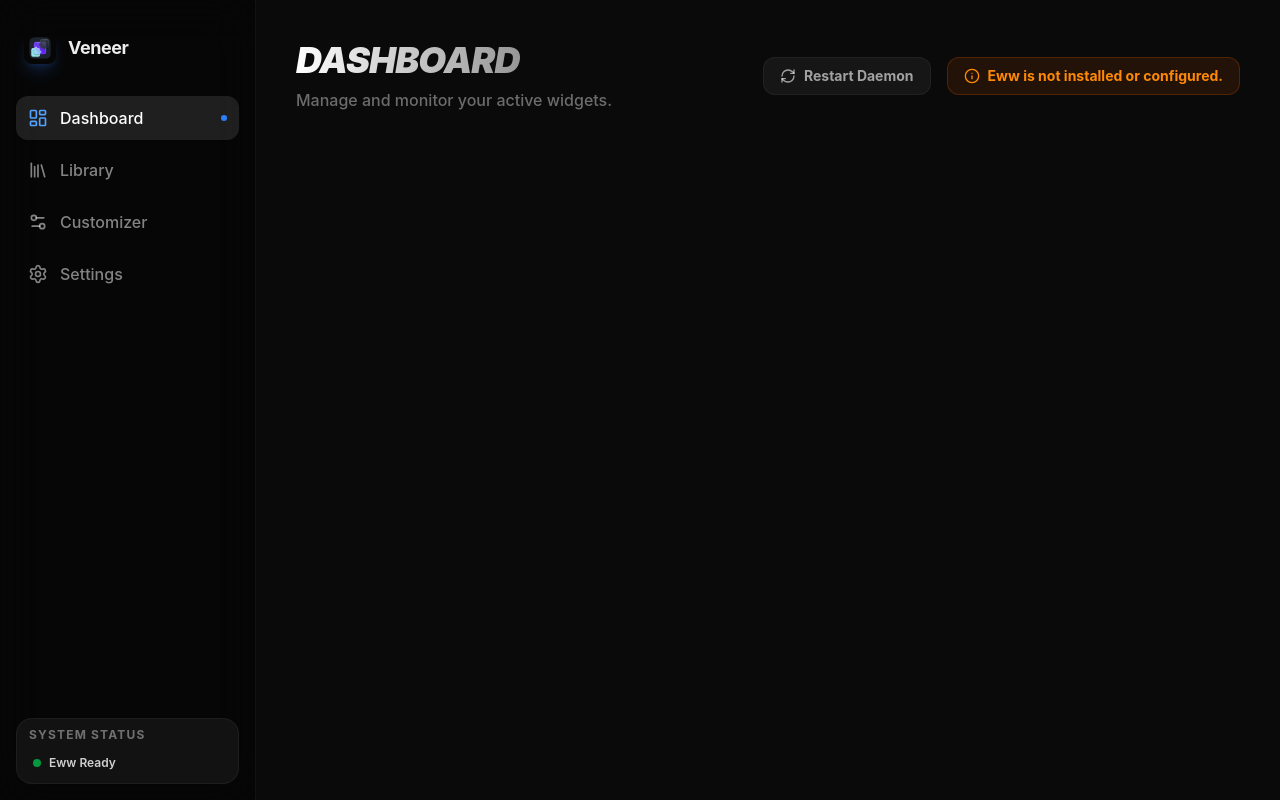
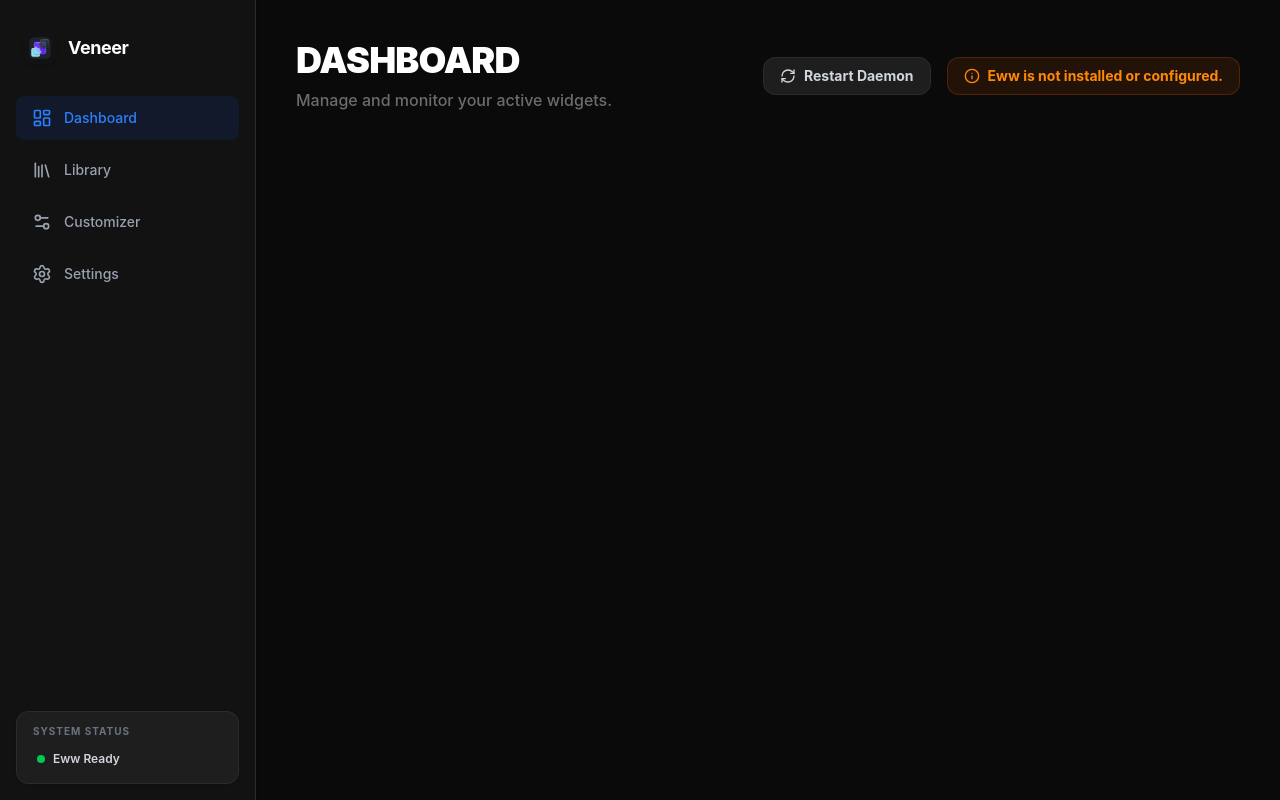
Before and after one commit to usoy410/Veneer, a React (Vite) app: page / in a window 1280 px wide. Built offline with nearby package versions, Linux system fonts and the light colour scheme.

Commit message:
change font

```diff
--- a/src/App.tsx
+++ b/src/App.tsx
@@ -393,7 +393,7 @@ function App() {
             >
               <header className="flex justify-between items-center">
                 <div>
-                  <h1 className="text-4xl font-black tracking-tight mb-2 bg-gradient-to-r from-white to-white/40 bg-clip-text text-transparent italic">DASHBOARD</h1>
+                  <h1 className="text-4xl font-black tracking-tight mb-2 text-white">DASHBOARD</h1>
                   <p className="text-white/40 font-medium">Manage and monitor your active widgets.</p>
                 </div>
                 <div className="flex gap-4">
@@ -404,7 +404,7 @@ function App() {
                       "flex items-center gap-2 px-4 py-2 rounded-xl border text-sm font-bold transition-all active:scale-95 disabled:opacity-50",
                       showSuccess
                         ? "bg-green-500/20 text-green-400 border-green-500/30"
-                        : "bg-white/5 hover:bg-white/10 text-white/60 border-white/5"
+                        : "bg-[#1e1e1e] hover:bg-[#2c2c2c] text-gray-300 border border-[#2c2c2c]"
                     )}
                   >
                     {isRestarting ? (
@@ -428,7 +428,7 @@ function App() {
               <div className="grid grid-cols-1 md:grid-cols-2 lg:grid-cols-3 gap-6 mt-10">
                 {widgets.map((widget, i) => (
                   <GlassCard key={widget.id} delay={i * 0.1}>
-                    <div className="relative h-48 bg-black/40 overflow-hidden rounded-xl mb-4 group">
+                    <div className="relative h-48 bg-[#121212] overflow-hidden rounded-xl mb-4 group shadow-sm">
                       {widget.preview ? (
                         <img
                           src={convertFileSrc(widget.preview)}
@@ -437,7 +437,7 @@ function App() {
                           onClick={() => setMaximizedPreview(convertFileSrc(widget.preview!))}
                         />
                       ) : (
-                        <div className="w-full h-full flex items-center justify-center bg-gradient-to-br from-blue-500/10 to-purple-500/10">
+                        <div className="w-full h-full flex items-center justify-center bg-[#18181b]">
                           <Terminal className="w-12 h-12 text-white/20" />
                         </div>
                       )}
@@ -445,9 +445,9 @@ function App() {
                       <div className="absolute top-4 right-4 flex gap-2">
                         <button
                           onClick={() => toggleWidget(widget)}
-                          className={`px-3 py-1 rounded-full text-[10px] font-black uppercase tracking-widest border backdrop-blur-md transition-all ${widget.status === 'active'
-                              ? 'bg-blue-500/20 text-blue-400 border-blue-500/30'
-                              : 'bg-black/60 text-white/30 border-white/10'
+                          className={`px-3 py-1 rounded-full text-[10px] font-black uppercase tracking-widest border transition-all ${widget.status === 'active'
+                              ? 'bg-blue-600 text-white border-transparent shadow-sm'
+                              : 'bg-[#2c2c2c] text-gray-400 border-transparent'
                             }`}>
                           {widget.status}
                         </button>
@@ -458,14 +458,14 @@ function App() {
                     <div className="flex gap-2">
                       <button
                         onClick={() => toggleWidget(widget)}
-                        className="flex-1 bg-white hover:bg-white/90 text-black py-2.5 rounded-xl font-bold flex items-center justify-center gap-2 transition-transform active:scale-95"
+                        className="flex-1 bg-blue-600 hover:bg-blue-700 text-white py-2.5 rounded-xl font-bold flex items-center justify-center gap-2 transition-transform active:scale-95"
                       >
                         {widget.status === 'active' ? <Square className="w-4 h-4 fill-current" /> : <Play className="w-4 h-4 fill-current" />}
                         {widget.status === 'active' ? 'Stop' : 'Start'}
                       </button>
                       <button
                         onClick={() => { setSelectedWidget(widget); setActiveTab('customizer'); }}
-                        className="w-12 h-12 bg-white/5 hover:bg-white/10 rounded-xl flex items-center justify-center border border-white/5 transition-all"
+                        className="w-12 h-12 bg-[#2c2c2c] hover:bg-[#3d3d3d] rounded-xl flex items-center justify-center border border-transparent transition-all"
                         title="Customize"
                       >
                         <Settings2 className="w-5 h-5 text-white/60" />
@@ -494,16 +494,16 @@ function App() {
             >
               <header className="flex justify-between items-center">
                 <div>
-                  <h1 className="text-4xl font-black tracking-tight mb-2 bg-gradient-to-r from-white to-white/40 bg-clip-text text-transparent italic uppercase">Library</h1>
+                  <h1 className="text-4xl font-black tracking-tight mb-2 text-white uppercase">Library</h1>
                   <p className="text-white/40 font-medium">Manage your custom widget collection.</p>
                 </div>
                 <div className="flex gap-4">
-                  <div className="flex bg-white/5 rounded-xl p-1 border border-white/5">
+                  <div className="flex bg-[#1e1e1e] rounded-xl p-1 border border-[#2c2c2c]">
                     <button
                       onClick={() => setLibraryView('local')}
                       className={cn(
                         "px-4 py-2 rounded-lg text-sm font-bold transition-all flex items-center gap-2",
-                        libraryView === 'local' ? "bg-white/10 text-white shadow-lg" : "text-white/40 hover:text-white/60"
+                        libraryView === 'local' ? "bg-[#2c2c2c] text-white shadow-sm" : "text-gray-400 hover:text-white"
                       )}
                     >
                       <Terminal className="w-4 h-4" />
@@ -513,7 +513,7 @@ function App() {
                       onClick={() => setLibraryView('community')}
                       className={cn(
                         "px-4 py-2 rounded-lg text-sm font-bold transition-all flex items-center gap-2",
-                        libraryView === 'community' ? "bg-white/10 text-white shadow-lg" : "text-white/40 hover:text-white/60"
+                        libraryView === 'community' ? "bg-[#2c2c2c] text-white shadow-sm" : "text-gray-400 hover:text-white"
                       )}
                     >
                       <Globe className="w-4 h-4" />
@@ -522,7 +522,7 @@ function App() {
                   </div>
                   <button
                     onClick={uploadWidget}
-                    className="w-12 h-12 bg-white/5 hover:bg-white/10 rounded-xl flex items-center justify-center border border-white/5 transition-all group"
+                    className="w-12 h-12 bg-[#2c2c2c] hover:bg-[#3d3d3d] rounded-xl flex items-center justify-center border-transparent transition-all group"
                     title="Upload Widget"
                   >
                     <Plus className="w-5 h-5 text-white/60 group-hover:text-white" />
@@ -535,7 +535,7 @@ function App() {
                   {widgets.length > 0 ? (
                     widgets.map((widget, i) => (
                       <GlassCard key={widget.id} delay={i * 0.1}>
-                        <div className="relative h-48 bg-black/40 overflow-hidden rounded-xl mb-4">
+                        <div className="relative h-48 bg-[#121212] overflow-hidden rounded-xl mb-4 shadow-sm">
                           {widget.preview ? (
                             <img
                               src={convertFileSrc(widget.preview)}
@@ -554,7 +554,7 @@ function App() {
                         <div className="flex gap-2">
                           <button
                             onClick={() => { setSelectedWidget(widget); setActiveTab('customizer'); }}
-                            className="flex-1 bg-white/5 hover:bg-white/10 text-white/60 py-2.5 rounded-xl font-bold flex items-center justify-center gap-2 transition-all border border-white/5"
+                            className="flex-1 bg-[#2c2c2c] hover:bg-[#3d3d3d] text-gray-300 py-2.5 rounded-xl font-bold flex items-center justify-center gap-2 transition-all border-transparent"
                           >
                             <Settings2 className="w-4 h-4" />
                             Customize
@@ -597,7 +597,7 @@ function App() {
                     <div className="grid grid-cols-1 md:grid-cols-2 lg:grid-cols-3 gap-6">
                       {communityWidgets.map((widget, i) => (
                         <GlassCard key={widget.id} delay={i * 0.1}>
-                          <div className="aspect-video rounded-xl bg-black/40 mb-4 overflow-hidden border border-white/5 group relative">
+                          <div className="aspect-video rounded-xl bg-[#121212] mb-4 overflow-hidden group relative shadow-sm">
                             {widget.preview_url ? (
                               <img
                                 src={widget.preview_url}
@@ -606,13 +606,13 @@ function App() {
                                 onClick={() => setMaximizedPreview(widget.preview_url)}
                               />
                             ) : (
-                              <div className="relative h-40 bg-black/40 overflow-hidden">
-                                <div className="w-full h-full flex items-center justify-center border-b border-white/5 bg-gradient-to-br from-blue-500/10 to-purple-500/10">
+                              <div className="relative h-40 bg-[#121212] overflow-hidden">
+                                <div className="w-full h-full flex items-center justify-center bg-[#18181b]">
                                   <Code className="w-10 h-10 text-white/20" />
                                 </div>
                               </div>
                             )}
-                            <div className="absolute top-2 right-2 bg-black/60 backdrop-blur-md px-2 py-1 rounded text-[10px] font-black text-white/60 flex items-center gap-1 border border-white/10">
+                            <div className="absolute top-2 right-2 bg-[#1e1e1e] px-2 py-1 rounded text-[10px] font-black text-gray-300 flex items-center gap-1 shadow-sm border border-[#2c2c2c]">
                               <User className="w-3 h-3" />
                               {widget.author}
                             </div>
@@ -659,7 +659,7 @@ function App() {
               className="space-y-8"
             >
               <header>
-                <h1 className="text-4xl font-black tracking-tight mb-2 bg-gradient-to-r from-white to-white/40 bg-clip-text text-transparent italic">CUSTOMIZER</h1>
+                <h1 className="text-4xl font-black tracking-tight mb-2 text-white">CUSTOMIZER</h1>
                 <p className="text-white/40 font-medium">Fine-tune widget geometry and appearance.</p>
               </header>
 
@@ -675,8 +675,8 @@ function App() {
                           className={cn(
                             "w-full text-left px-4 py-3 rounded-xl transition-all border",
                             selectedWidget?.id === w.id
-                              ? "bg-blue-500/10 border-blue-500/30 text-white"
-                              : "bg-white/5 border-white/5 text-white/40 hover:bg-white/10"
+                              ? "bg-blue-600 border-transparent text-white"
+                              : "bg-[#2c2c2c] border-transparent text-gray-400 hover:bg-[#3d3d3d] hover:text-white"
                           )}
                         >
                           <div className="font-bold">{w.name}</div>
@@ -727,7 +727,7 @@ function App() {
                     </div>
                     <div
                       ref={constraintsRef}
-                      className="aspect-video rounded-2xl bg-black/40 border border-white/5 relative overflow-hidden pattern-dots"
+                      className="aspect-video rounded-xl bg-[#121212] relative overflow-hidden pattern-dots shadow-sm"
                     >
                       {selectedWidget && (
                         <motion.div
@@ -767,12 +767,12 @@ function App() {
                     <div className="flex justify-between items-center mb-6">
                       <div className="flex items-center gap-4">
                         <h3 className="text-sm font-bold text-white/40 uppercase tracking-widest">Direct Edit</h3>
-                        <div className="flex bg-white/5 rounded-lg p-1 border border-white/5">
+                        <div className="flex bg-[#121212] rounded-lg p-1 border border-[#2c2c2c]">
                           <button
                             onClick={() => setEditorTab('yuck')}
                             className={cn(
                               "px-3 py-1 rounded-md text-[10px] font-black transition-all",
-                              editorTab === 'yuck' ? "bg-blue-500 text-white shadow-lg" : "text-white/40 hover:text-white/60"
+                              editorTab === 'yuck' ? "bg-[#2563eb] text-white shadow-sm" : "text-gray-400 hover:text-white"
                             )}
                           >
                             .YUCK
@@ -781,7 +781,7 @@ function App() {
                             onClick={() => setEditorTab('scss')}
                             className={cn(
                               "px-3 py-1 rounded-md text-[10px] font-black transition-all",
-                              editorTab === 'scss' ? "bg-blue-500 text-white shadow-lg" : "text-white/40 hover:text-white/60"
+                              editorTab === 'scss' ? "bg-[#2563eb] text-white shadow-sm" : "text-gray-400 hover:text-white"
                             )}
                           >
                             .SCSS
@@ -796,7 +796,7 @@ function App() {
                       <textarea
                         value={editorTab === 'yuck' ? yuckContent : scssContent}
                         onChange={(e) => editorTab === 'yuck' ? setYuckContent(e.target.value) : setScssContent(e.target.value)}
-                        className="w-full h-full min-h-[300px] bg-black/40 border border-white/5 rounded-xl p-4 text-sm text-blue-100/80 outline-none focus:border-blue-500/30 transition-all resize-none custom-scrollbar"
+                        className="w-full h-full min-h-[300px] bg-[#121212] border border-[#2c2c2c] rounded-xl p-4 text-sm text-blue-100/80 outline-none focus:border-blue-600 transition-all resize-none custom-scrollbar"
                         placeholder={editorTab === 'yuck' ? "; Widget code goes here..." : "// Styles go here..."}
                       />
                     </div>
@@ -804,7 +804,7 @@ function App() {
                       <button
                         onClick={editorTab === 'yuck' ? saveYuck : saveScss}
                         disabled={editorTab === 'yuck' ? isSavingYuck : isSavingScss}
-                        className="flex items-center gap-2 bg-white/5 hover:bg-white/10 text-white/60 border border-white/5 px-6 py-2.5 rounded-xl font-bold transition-all active:scale-95 disabled:opacity-50"
+                        className="flex items-center gap-2 bg-[#2c2c2c] hover:bg-[#3d3d3d] text-gray-300 border border-transparent px-6 py-2.5 rounded-xl font-bold transition-all active:scale-95 disabled:opacity-50"
                       >
                         { (editorTab === 'yuck' ? isSavingYuck : isSavingScss) ? <RefreshCw className="w-4 h-4 animate-spin" /> : <Code className="w-4 h-4" />}
                         Save {editorTab === 'yuck' ? 'Source' : 'Styles'}
@@ -826,14 +826,14 @@ function App() {
             >
               <header className="flex justify-between items-center">
                 <div>
-                  <h1 className="text-4xl font-black tracking-tight mb-2 bg-gradient-to-r from-white to-white/40 bg-clip-text text-transparent italic uppercase">Settings</h1>
+                  <h1 className="text-4xl font-black tracking-tight mb-2 text-white uppercase">Settings</h1>
                   <p className="text-white/40 font-medium">Configure your widget manager experience.</p>
                 </div>
                 <Settings className="w-10 h-10 text-white/10 animate-[spin_10s_linear_infinite]" />
               </header>
 
               <div className="flex flex-col items-center justify-center h-[50vh] text-center">
-                <p className="text-white/20 font-black italic uppercase tracking-widest text-2xl">Coming Soon</p>
+                <p className="text-gray-500 font-bold uppercase tracking-widest text-2xl">Coming Soon</p>
               </div>
             </motion.div>
           )}
@@ -846,14 +846,14 @@ function App() {
               animate={{ opacity: 1 }}
               exit={{ opacity: 0 }}
               onClick={() => setMaximizedPreview(null)}
-              className="fixed inset-0 z-[100] flex items-center justify-center p-8 bg-black/80 backdrop-blur-xl cursor-zoom-out"
+              className="fixed inset-0 z-[100] flex items-center justify-center p-8 bg-[#121212]/90 cursor-zoom-out"
             >
               <motion.button
                 initial={{ scale: 0, opacity: 0 }}
                 animate={{ scale: 1, opacity: 1 }}
                 exit={{ scale: 0, opacity: 0 }}
                 onClick={() => setMaximizedPreview(null)}
-                className="absolute top-8 right-8 w-12 h-12 bg-white/10 hover:bg-white/20 rounded-full flex items-center justify-center border border-white/10 transition-all z-[110]"
+                className="absolute top-8 right-8 w-12 h-12 bg-[#2c2c2c] hover:bg-[#3d3d3d] rounded-full flex items-center justify-center border-transparent transition-all z-[110]"
               >
                 <X className="w-6 h-6 text-white" />
               </motion.button>
--- a/src/components/GlassCard.tsx
+++ b/src/components/GlassCard.tsx
@@ -10,11 +10,11 @@ interface GlassCardProps {
 export function GlassCard({ children, className, delay = 0 }: GlassCardProps) {
   return (
     <motion.div
-      initial={{ opacity: 0, y: 20 }}
+      initial={{ opacity: 0, y: 10 }}
       animate={{ opacity: 1, y: 0 }}
-      transition={{ duration: 0.5, delay }}
+      transition={{ duration: 0.4, delay }}
       className={cn(
-        "bg-white/5 backdrop-blur-md border border-white/10 rounded-2xl p-6 hover:bg-white/10 transition-all duration-300",
+        "bg-[#1e1e1e] rounded-xl p-6 shadow-md transition-shadow hover:shadow-lg border border-white/5",
         className
       )}
     >
--- a/src/components/Sidebar.tsx
+++ b/src/components/Sidebar.tsx
@@ -15,10 +15,10 @@ export function Sidebar({ activeTab, setActiveTab }: SidebarProps) {
   ];
 
   return (
-    <div className="w-64 h-screen bg-black/40 backdrop-blur-xl border-r border-white/5 flex flex-col p-4">
+    <div className="w-64 h-screen bg-[#121212] border-r border-[#2c2c2c] flex flex-col p-4 shadow-sm z-10">
       <div className="flex items-center gap-3 px-2 mb-8 mt-4">
-        <img src="/logo.png" alt="Veneer" className="w-8 h-8 rounded-lg shadow-lg shadow-blue-500/20 object-cover" />
-        <span className="font-bold text-lg tracking-tight">Veneer</span>
+        <img src="/logo.png" alt="Veneer" className="w-8 h-8 rounded-lg shadow-sm object-cover" />
+        <span className="font-bold text-lg tracking-tight text-white">Veneer</span>
       </div>
 
       <nav className="flex-1 space-y-2">
@@ -27,29 +27,26 @@ export function Sidebar({ activeTab, setActiveTab }: SidebarProps) {
             key={item.id}
             onClick={() => setActiveTab(item.id)}
             className={cn(
-              "w-full flex items-center gap-3 px-3 py-2.5 rounded-xl transition-all duration-200 group",
+              "w-full flex items-center gap-3 px-4 py-3 rounded-lg transition-colors group",
               activeTab === item.id
-                ? "bg-white/10 text-white shadow-sm"
-                : "text-white/50 hover:text-white hover:bg-white/5"
+                ? "bg-blue-600/10 text-blue-500"
+                : "text-gray-400 hover:text-white hover:bg-[#1e1e1e]"
             )}
           >
             <item.icon className={cn(
               "w-5 h-5 transition-colors",
-              activeTab === item.id ? "text-blue-400" : "group-hover:text-white"
+              activeTab === item.id ? "text-blue-500" : "group-hover:text-white"
             )} />
-            <span className="font-medium">{item.label}</span>
-            {activeTab === item.id && (
-              <div className="ml-auto w-1.5 h-1.5 rounded-full bg-blue-500 shadow-lg shadow-blue-500/50" />
-            )}
+            <span className="font-medium text-sm">{item.label}</span>
           </button>
         ))}
       </nav>
 
-      <div className="mt-auto p-2 bg-white/5 rounded-2xl border border-white/5">
-        <div className="text-xs text-white/40 mb-2 px-1 uppercase tracking-widest font-bold">System Status</div>
+      <div className="mt-auto p-3 bg-[#1e1e1e] rounded-xl border border-[#2c2c2c] shadow-sm">
+        <div className="text-[10px] text-gray-500 mb-2 px-1 uppercase tracking-widest font-bold">System Status</div>
         <div className="flex items-center gap-2 px-2 py-1">
-          <div className="w-2 h-2 rounded-full bg-green-500 animate-pulse" />
-          <span className="text-xs font-semibold text-white/80">Eww Ready</span>
+          <div className="w-2 h-2 rounded-full bg-green-500" />
+          <span className="text-xs font-semibold text-gray-300">Eww Ready</span>
         </div>
       </div>
     </div>
--- a/src/index.css
+++ b/src/index.css
@@ -1,15 +1,16 @@
 @import "tailwindcss";
-@import url('https://fonts.googleapis.com/css2?family=Fira+Code:wght@400;500;600;700&family=Fira+Sans:wght@300;400;500;600;700&display=swap');
+@import url('https://fonts.googleapis.com/css2?family=Inter:wght@300;400;500;600;700&display=swap');
 
 :root {
-  font-family: 'Fira Sans', sans-serif;
+  font-family: 'Inter', sans-serif;
   line-height: 1.5;
   font-weight: 400;
 
-  --primary: #60a5fa; /* blue-400 */
-  --secondary: #818cf8; /* indigo-400 */
-  --surface: #020617; /* slate-950 */
-  --accent-blue: #3b82f6;
+  --primary: #3b82f6;      /* Blue 500 */
+  --primary-hover: #2563eb;/* Blue 600 */
+  --surface: #121212;      /* Material Dark Background */
+  --surface-card: #1e1e1e; /* Material Surface */
+  --surface-hover: #2c2c2c;/* Material Surface Hover */
 }
 
 body {
@@ -19,11 +20,11 @@ body {
   min-width: 320px;
   min-height: 100vh;
   background-color: var(--surface);
-  color: white;
+  color: #eeeeee;
   -webkit-font-smoothing: antialiased;
   -moz-osx-font-smoothing: grayscale;
   overflow: hidden;
-  user-select: auto; /* Changed from none to auto */
+  user-select: auto;
 }
 
 #root {
```
Also changed, not shown: 1 other file (tests, documents, lock files or other folders).
